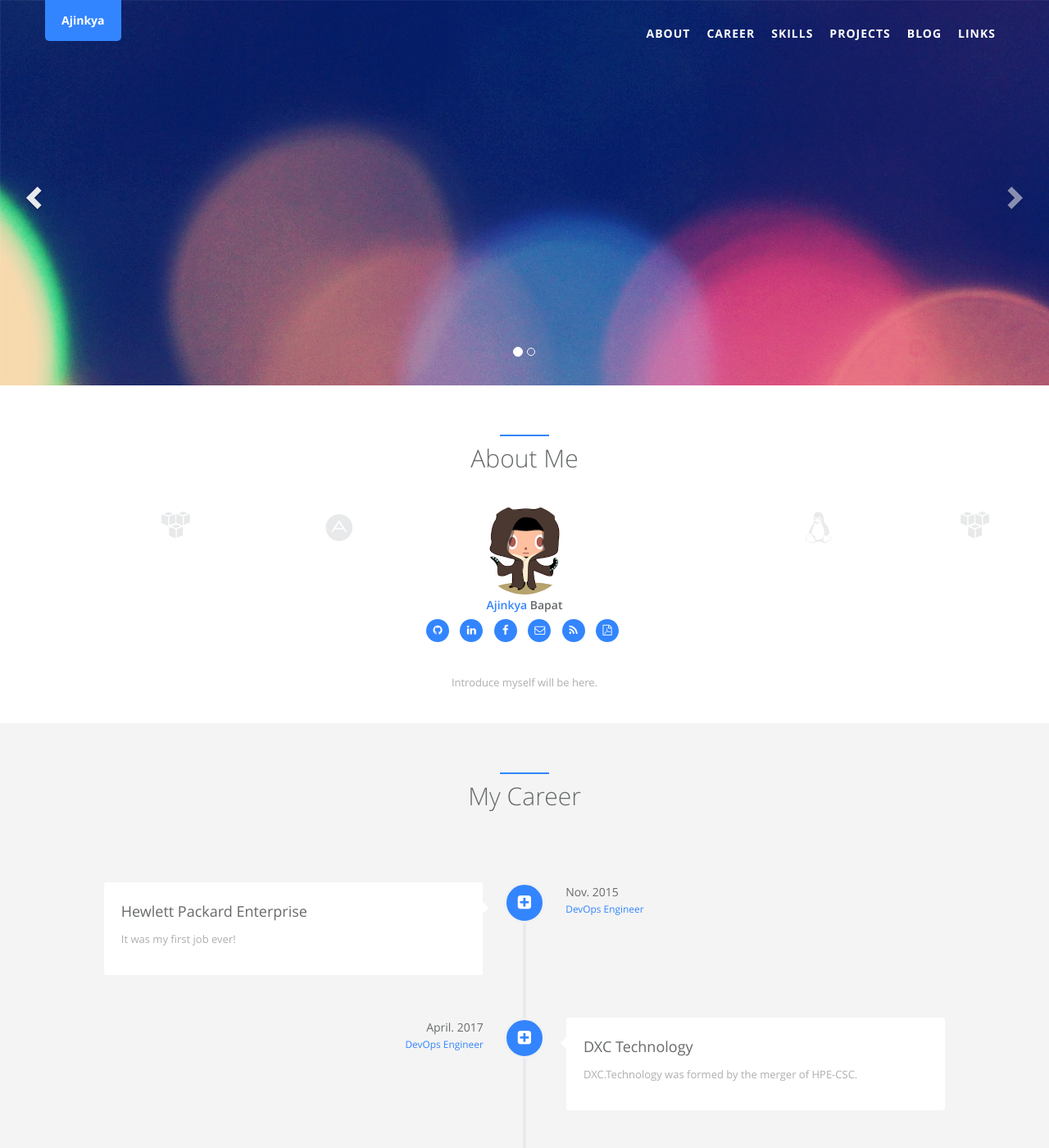
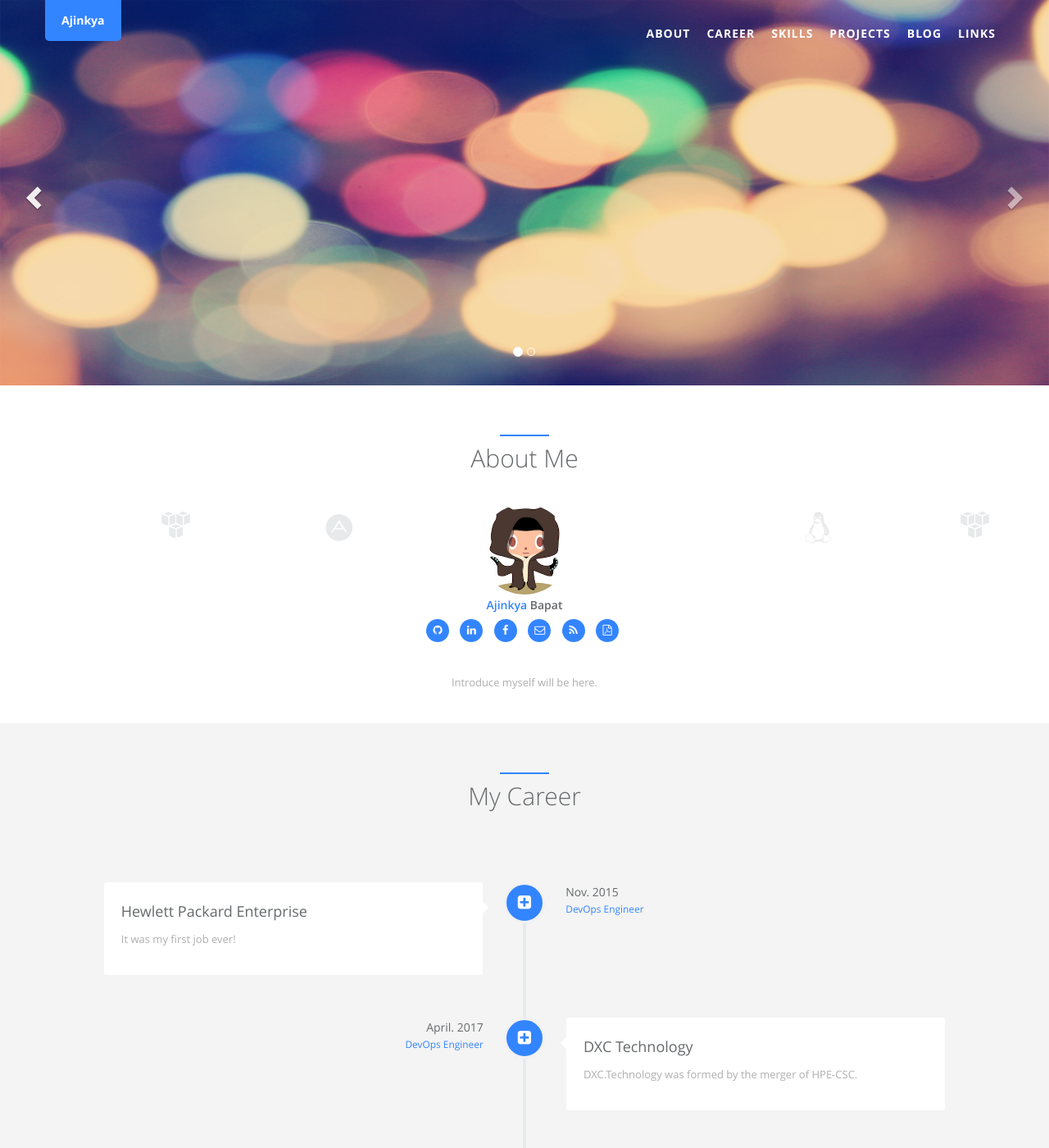
Before and after one commit to AjinkyaBapat/OLDAjinkyaBapat.github, a Jekyll site: the page built from index.html, in a window 1280 px wide and 1400 px high. Shown: the whole window at 82% size. Built offline with Jekyll 4.4.1, drawn with Linux system fonts in a browser that asks for light colours.

Commit message:
Landing page mods

```diff
--- a/_sass/_style.scss
+++ b/_sass/_style.scss
@@ -2504,10 +2504,11 @@ body {
     width: 100%;
     &.one {
       background: url(../assets/img/landing/header_three.jpg) no-repeat;
-      background-size: inherit
+      background-size: 100% 100%
     }
     &.two {
       background: url(../assets/img/landing/header_four.jpg) 100% 0 no-repeat;
+      background-size: 100% 100%
     }
   }
   .carousel {
```
